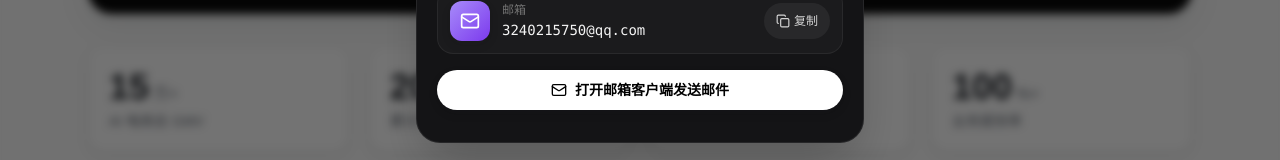
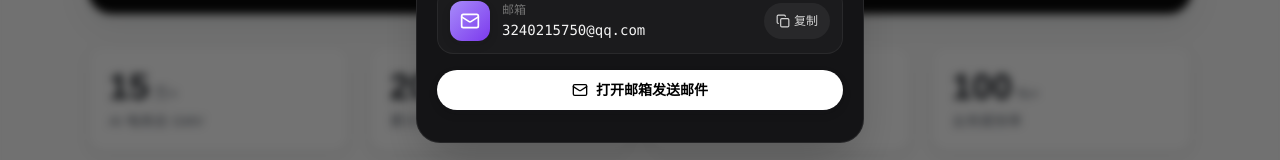
Before and after one commit to cneym1125/lingqi-CV, a React (Vite) app: page / in a window 1280 px wide. Both pictures are taken after a click on the button "联系我". Shown: the part 504-664 px from the top of the page. Built offline with nearby package versions, Linux system fonts and the light colour scheme.

Commit message:
copy: 删除客户端三字

```diff
--- a/src/components/ContactCard.tsx
+++ b/src/components/ContactCard.tsx
@@ -223,7 +223,7 @@ export function ContactCard({ open, onClose }: Props) {
                   className="mt-4 flex w-full items-center justify-center gap-2 rounded-full bg-white px-5 py-2.5 text-sm font-semibold text-black shadow-soft transition hover:bg-neutral-200"
                 >
                   <Mail className="h-4 w-4" />
-                  打开邮箱客户端发送邮件
+                  打开邮箱发送邮件
                 </a>
               )}
 
```
